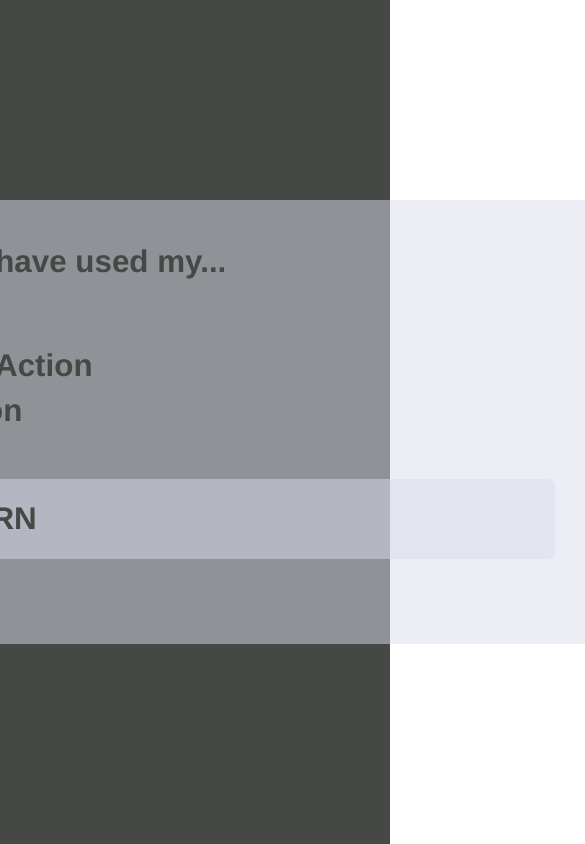
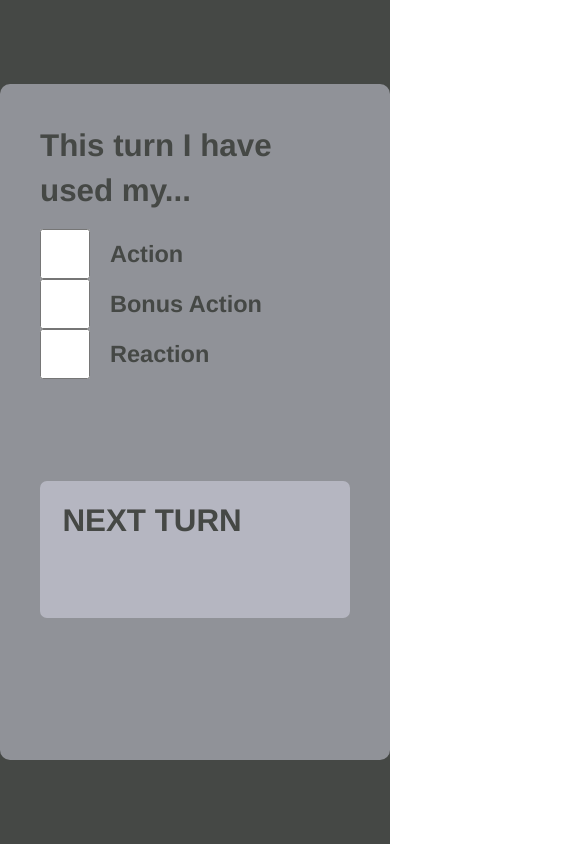
Before and after one commit to bluecliffadventures/Action-Economy-Tracker, a plain HTML site: page docs/index.html in a window 390 px wide. Shown: the whole page, 585 px wide, since content can reach past the window. Drawn offline with Linux system fonts and the light colour scheme.

Commit message:
shitty mobile tweaks

```diff
--- a/docs/index.html
+++ b/docs/index.html
@@ -22,11 +22,13 @@
             background-color:#454845;
         }
 
-        #wrapper {
+        .wrapper {
             width: 800px;
             background-color: rgba(220, 220, 235, 0.5);
             padding: 40px;
             border-radius: 10px;
+            display: grid;
+            grid-template-columns: 1fr;
         }
 
         #text {
@@ -35,13 +37,23 @@
         }
 
         input {
-            height: 25px;
-            width: 25px;
-            margin-right: 30px;
+            height: 50px;
+            width: 50px;
         }
 
         h3 {
             margin-bottom: 15px;
+        }
+
+        .options {
+            display: grid;
+            grid-template-columns: auto 1fr;
+            align-self: center;
+        }
+
+        span {
+            margin-left: 20px;
+            align-self: center;
         }
 
         #button {
@@ -66,6 +78,16 @@
             font-family: "Fira-Mono", monospace;
             font-size: 0.7rem;
             font-weight: 300;
+        }
+
+        @media only screen and (max-width:480px) {
+            .wrapper {
+                width: 100%;
+                height: 80% !important;
+            }
+            span {
+                font-size: 1.05rem;
+            }
         }
     </style>
     <script>
@@ -107,12 +129,14 @@
 
 <body>
     <div id="container">
-        <div id="wrapper">
+        <div class="wrapper">
             <div id="text">
                 <h3>This turn I have used my...</h3>
-                <input type="checkbox" name="ae">Action<br>
-                <input type="checkbox" name="ae">Bonus Action<br>
-                <input type="checkbox" name="ae">Reaction
+                <div class="options">
+                    <input type="checkbox" name="ae"><span>Action</span>
+                    <input type="checkbox" name="ae"><span>Bonus Action</span>
+                    <input type="checkbox" name="ae"><span>Reaction</span>
+                </div>
             </div>
             <div id="button" onclick="generate(); uncheckAll();">
                 NEXT TURN
```
